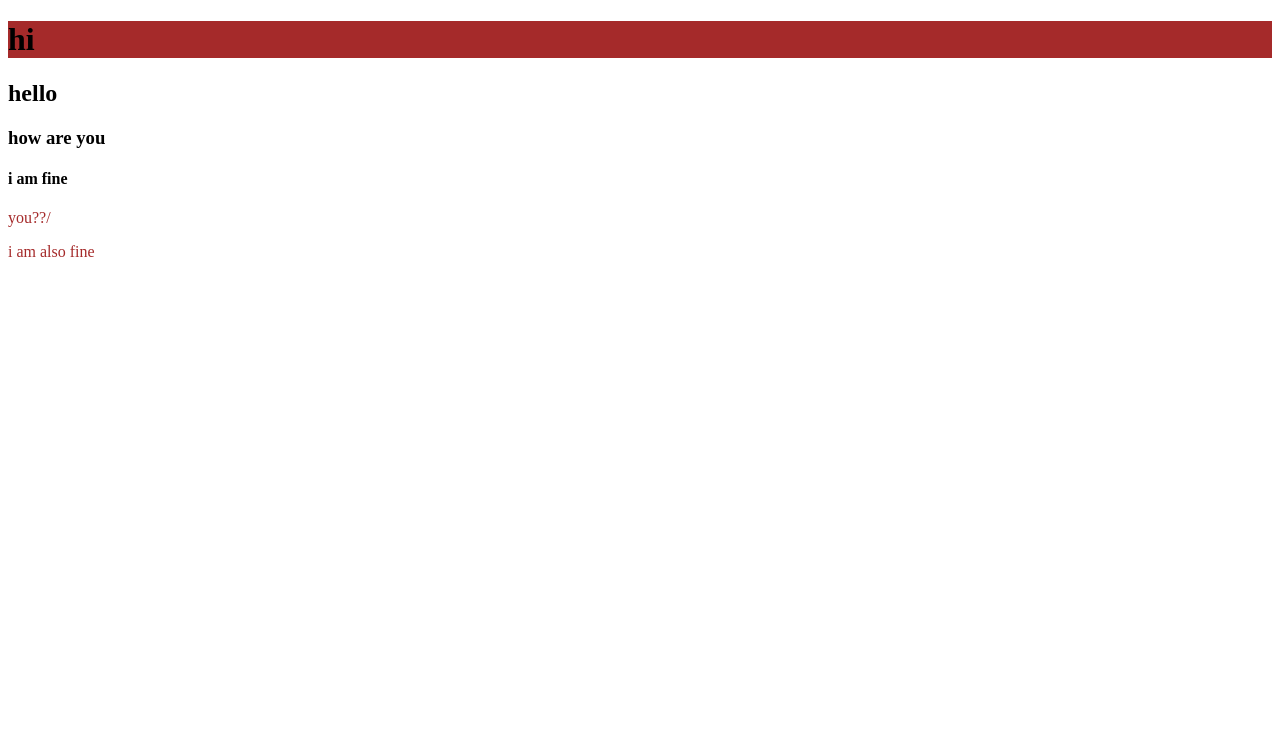
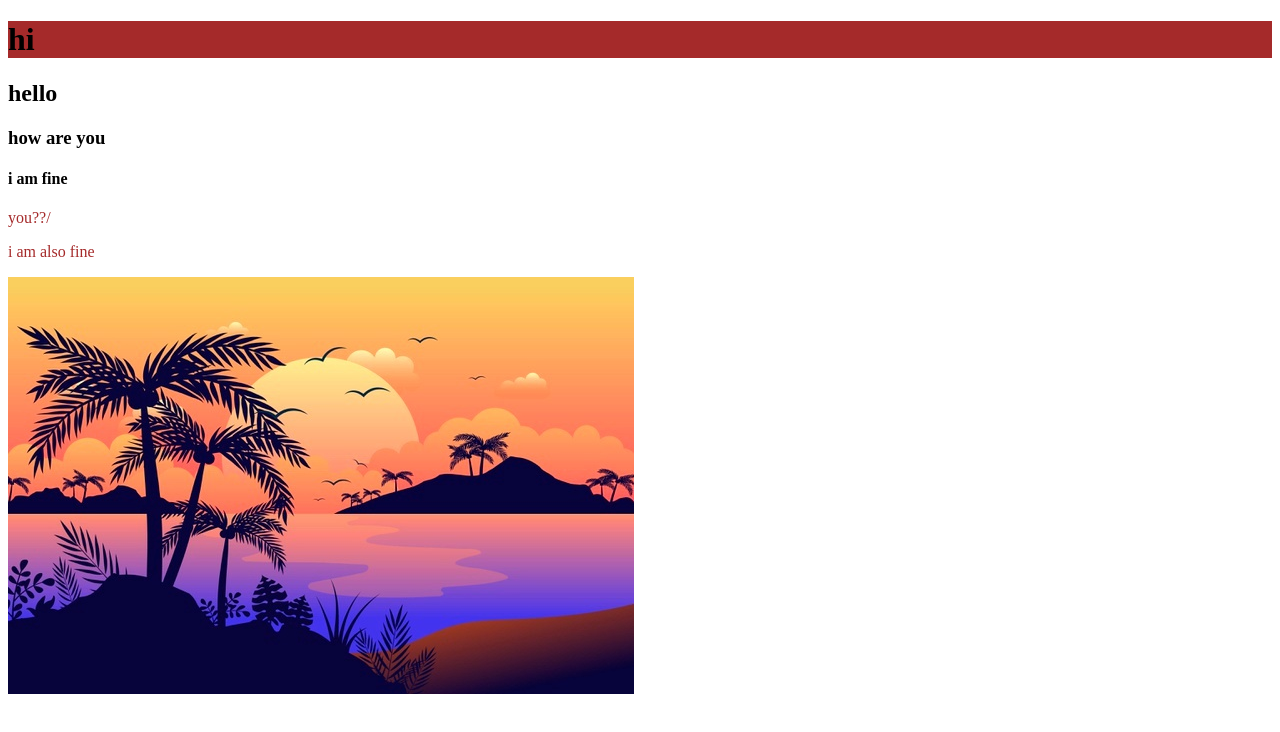
Before and after one commit to kazipolash/new-repo, a plain HTML site: page index.html in a window 1280 px wide. Drawn offline with Linux system fonts and the light colour scheme.

Commit message:
img added

```diff
--- a/index.html
+++ b/index.html
@@ -14,5 +14,6 @@
 <h4>i am fine</h4>
 <p>you??/</p>
 <p>i am also fine</p>
+<img src="h.jpg" alt="">
 </body>
 </html>
```
Also changed, not shown: h.jpg (added), j.jpeg (added), k.jpeg (added).
